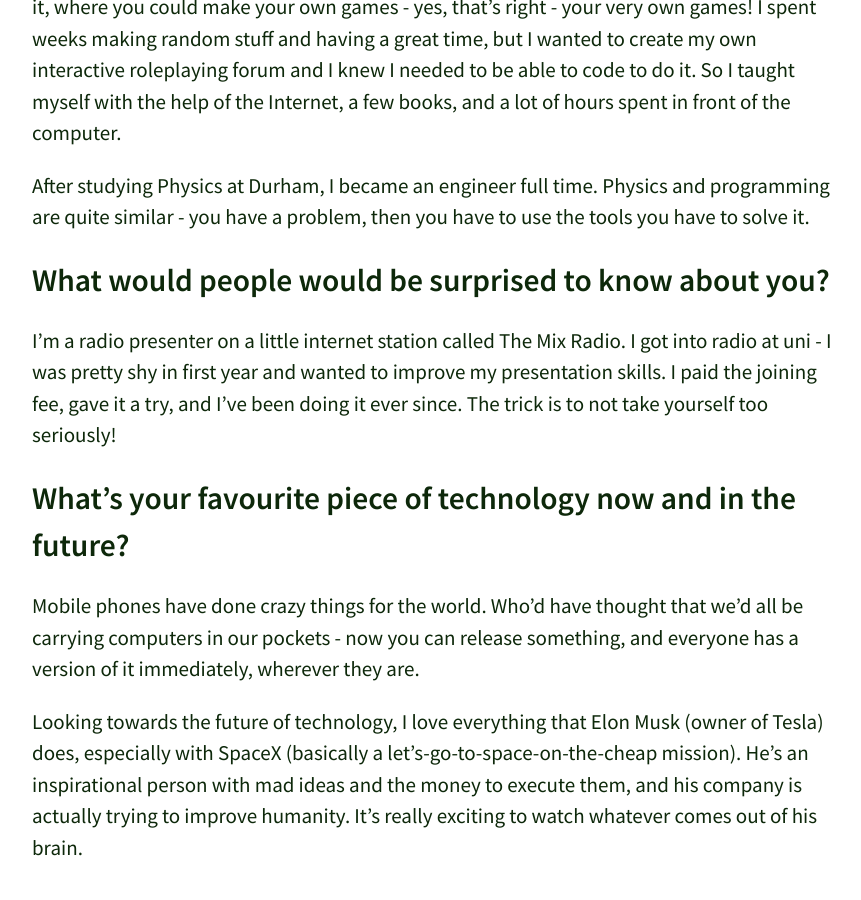
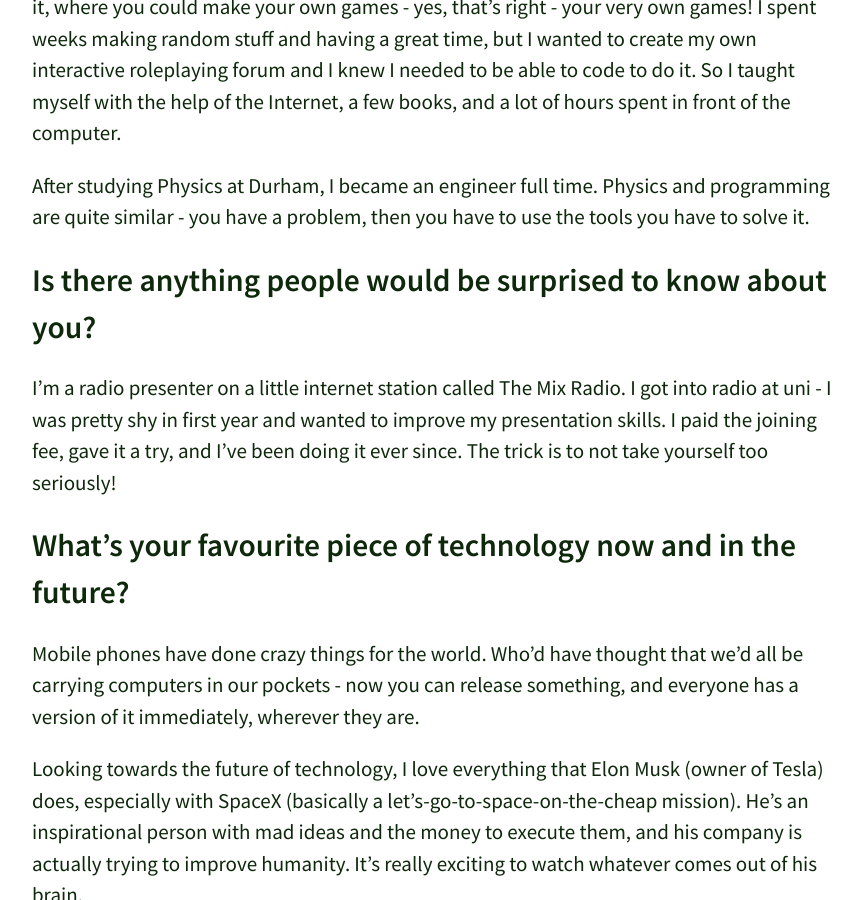
Before and after one commit to olitrussle/blog, a Jekyll site: the page built from _posts/2017-04-24-meet-the-team-jonny-a.md, in a window 1280 px wide and 900 px high, scrolled down 1977 px. Shown: the whole window, without its empty margins (208-1069 px from the left). Built offline with Jekyll 4.4.1, drawn with Linux system fonts in a browser that asks for light colours; comment, search, counter and statistics services are not loaded.

Commit message:
Updated 2017-04-24-meet-the-team-jonny-a.md

```diff
--- a/_posts/2017-04-24-meet-the-team-jonny-a.md
+++ b/_posts/2017-04-24-meet-the-team-jonny-a.md
@@ -30,7 +30,7 @@ By being a nerdy teenager - it’s a long story that started back in the 90s. I
 
 After studying Physics at Durham, I became an engineer full time. Physics and programming are quite similar - you have a problem, then you have to use the tools you have to solve it.
 
-## What would people would be surprised to know about you?
+## Is there anything people would be surprised to know about you?
 I’m a radio presenter on a little internet station called The Mix Radio. I got into radio at uni - I was pretty shy in first year and wanted to improve my presentation skills. I paid the joining fee, gave it a try, and I’ve been doing it ever since. The trick is to not take yourself too seriously!
 
 ## What's your favourite piece of technology now and in the future?
```
